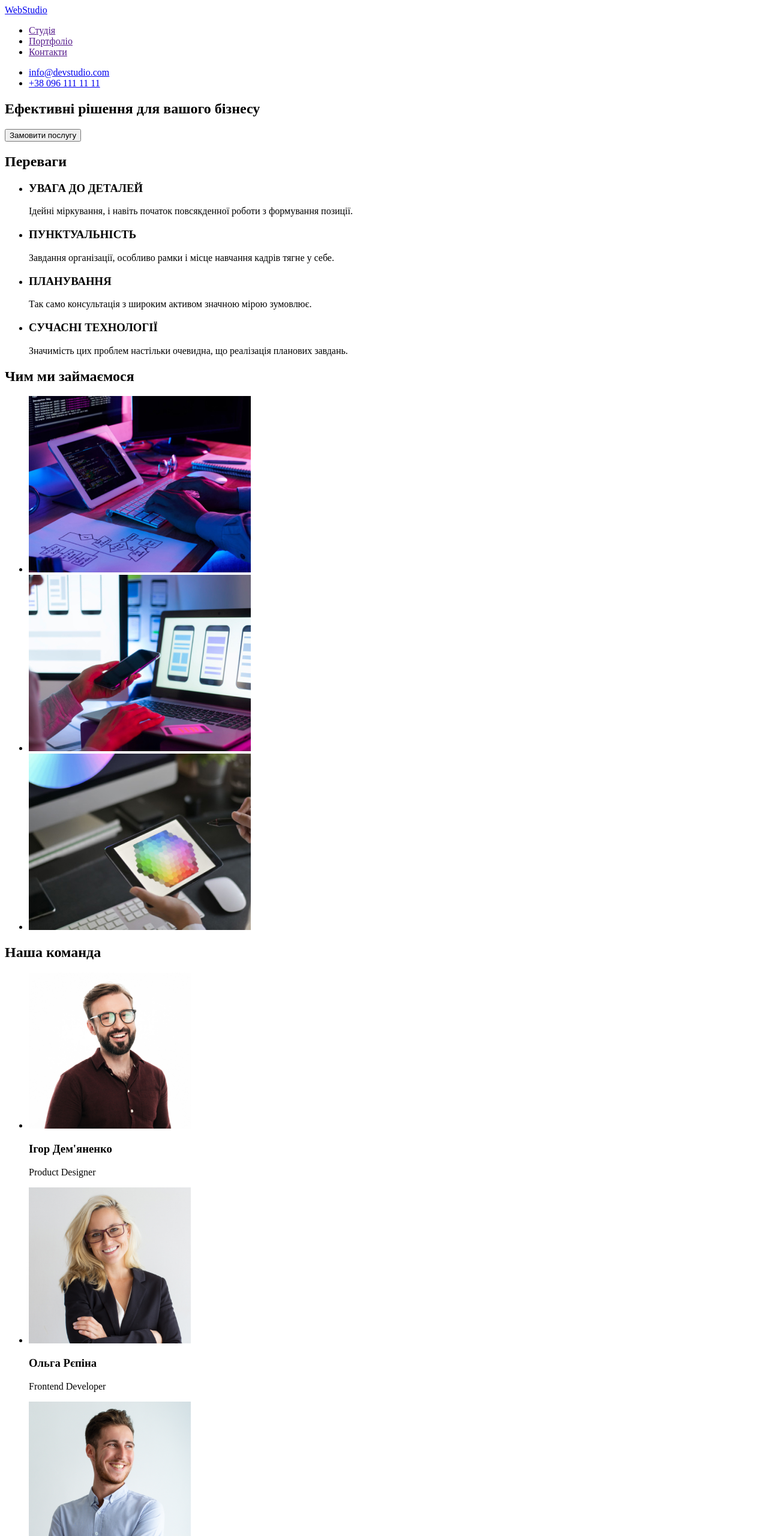
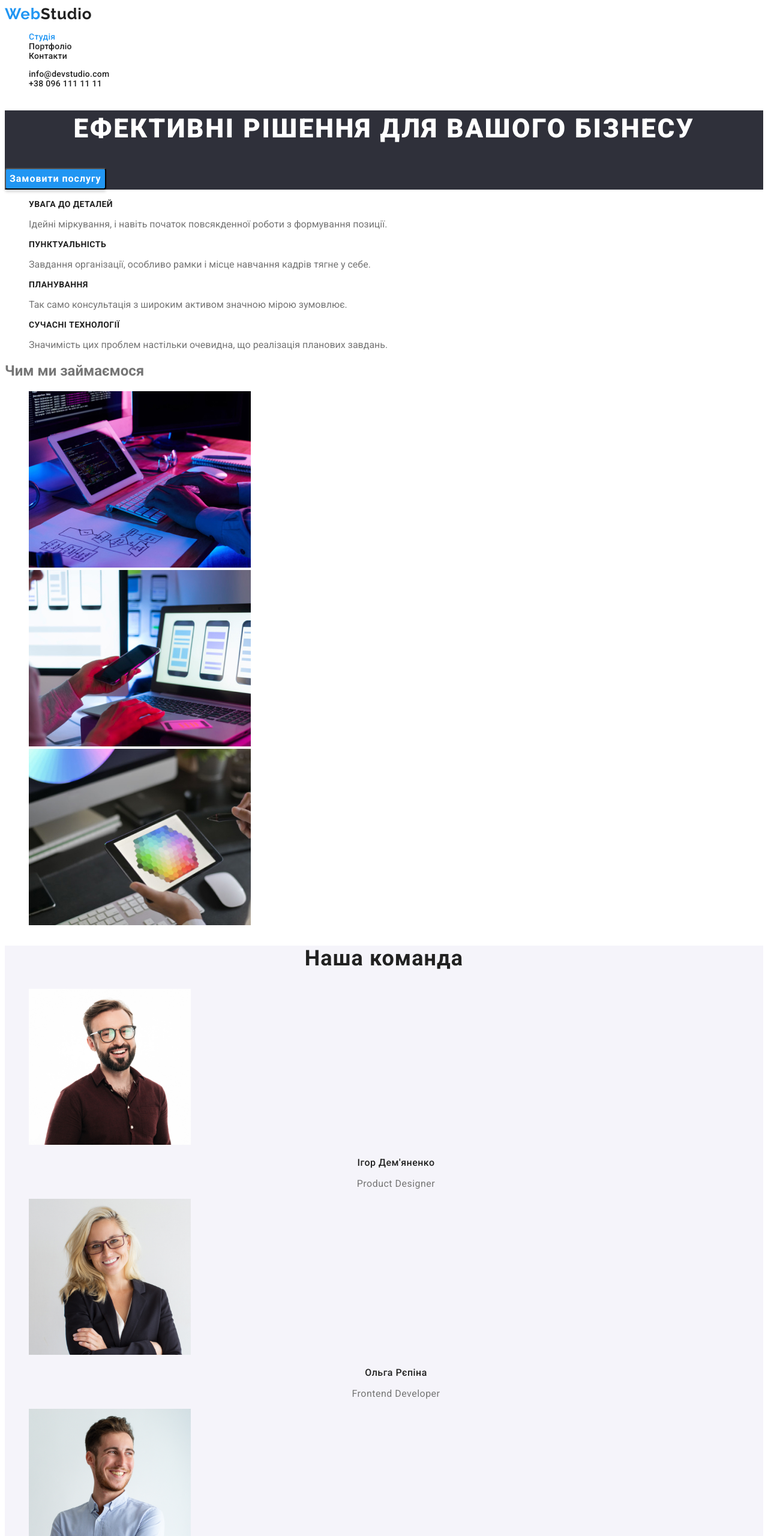
Before and after one commit to Rasiuk/goit-markup-hw-02, a plain HTML site: page index.html in a window 1280 px wide. Shown: the top 2560 px of the page at 60% size. Drawn offline with Linux system fonts and the light colour scheme.

Commit message:
Додає сторінку портфоліо та стилі

```diff
--- /dev/null
+++ b/css/styles.css
@@ -0,0 +1,207 @@
+:root {
+  /* Text-color */
+  --primary-text-color: #757575;
+  --title-text-color: #212121;
+  --light-text-color: #ffffff;
+  --primary-light-color: rgba(255, 255, 255, 0.6);
+  /* background-color */
+  --accent-color: #2196f3;
+  --background-color: #2f303a;
+  --background-gray: #f5f4fa;
+}
+body {
+  font-family: "Raleway", sans-serif;
+  font-family: "Roboto", sans-serif;
+
+  background-color: var(--light-text-color);
+  color: var(--primary-text-color);
+}
+/* Палітра кольорів
+Текст заголовки #212121;
+Текст основний  #757575;
+Фон футера      #2F303A
+білий текст  #FFFFFF
+
+*/
+
+.header {
+  font-style: normal;
+  font-weight: 500;
+  font-size: 14px;
+  line-height: 16px;
+  letter-spacing: 0.02em;
+}
+
+.nav-link {
+  color: var(--title-text-color);
+}
+.logo {
+  text-decoration: none;
+  font-family: "Raleway";
+  font-style: normal;
+  font-weight: 700;
+  font-size: 26px;
+  line-height: 31px;
+  letter-spacing: 0.03em;
+  color: var(--title-text-color);
+}
+.current {
+  color: var(--accent-color);
+}
+.logo span {
+  color: var(--accent-color);
+}
+
+.list {
+  list-style: none;
+}
+.link {
+  text-decoration: none;
+}
+
+.nav-link:hover,
+.nav-link:focus {
+  color: var(--accent-color);
+}
+
+.header-item {
+  list-style: none;
+}
+.header-link {
+  color: var(--title-text-color);
+}
+.header-link:hover,
+.header-link:focus {
+  color: var(--accent-color);
+}
+.hero {
+  background-color: var(--background-color);
+}
+.hero-title {
+  font-weight: 900;
+  font-size: 44px;
+  line-height: 60px;
+  text-align: center;
+  letter-spacing: 0.06em;
+  text-transform: uppercase;
+  color: #ffffff;
+}
+
+.btn {
+  color: #ffffff;
+  background-color: var(--accent-color);
+  font-family: inherit;
+  font-style: normal;
+  font-weight: 700;
+  font-size: 16px;
+  line-height: 30px;
+  display: flex;
+  align-items: center;
+  text-align: center;
+  letter-spacing: 0.06em;
+  box-shadow: 0px 4px 4px rgba(0, 0, 0, 0.15);
+  border-radius: 4px;
+  cursor: pointer;
+}
+.feature-list {
+  list-style: none;
+}
+.visually-hidden {
+  position: absolute;
+  white-space: nowrap;
+  width: 1px;
+  height: 1px;
+  overflow: hidden;
+  border: 0;
+  padding: 0;
+  clip: rect(0 0 0 0);
+  clip-path: inset(50%);
+  margin: -1px;
+}
+.feature-title {
+  font-weight: 700;
+  font-size: 14px;
+  line-height: 16px;
+  letter-spacing: 0.03em;
+  text-transform: uppercase;
+  color: var(--title-text-color);
+}
+.team {
+  background-color: var(--background-gray);
+}
+
+.team-title {
+  font-weight: 700;
+  font-size: 36px;
+  line-height: 42px;
+  text-align: center;
+  letter-spacing: 0.03em;
+  color: var(--title-text-color);
+}
+.team-name {
+  font-weight: 500;
+  font-size: 16px;
+  line-height: 19px;
+  text-align: center;
+  letter-spacing: 0.03em;
+  color: var(--title-text-color);
+}
+.team-text {
+  font-weight: 400;
+  font-size: 16px;
+  line-height: 19px;
+  text-align: center;
+  letter-spacing: 0.03em;
+}
+
+.footer {
+  background-color: var(--background-color);
+}
+.footer-logo {
+  color: var(--light-text-color);
+}
+
+.footer-link:hover,
+.footer-link {
+  color: var(--accent-color);
+}
+.footer-address {
+  font-style: normal;
+  font-weight: 400;
+  font-size: 14px;
+  line-height: 24px;
+  letter-spacing: 0.03em;
+  color: var(--light-text-color);
+}
+.footer-link {
+  font-weight: 400;
+  font-size: 14px;
+  line-height: 24px;
+  letter-spacing: 0.03em;
+  color: var(--primary-light-color);
+}
+/* Портфоліо */
+
+.filter-btn {
+  font-style: normal;
+  font-weight: 500;
+  font-size: 16px;
+  line-height: 26px;
+  text-align: center;
+  letter-spacing: 0.03em;
+  color: var(--title-text-color);
+  background-color: var(--background-gray);
+}
+
+.filter-btn:hover,
+.filter-btn:focus {
+  color: var(--light-text-color);
+  background-color: var(--accent-color);
+}
+.project-name {
+  font-weight: 700;
+  font-size: 18px;
+  line-height: 36px;
+  letter-spacing: 0.06em;
+  color: var(--title-text-color);
+}
--- a/index.html
+++ b/index.html
@@ -5,97 +5,164 @@
     <meta http-equiv="X-UA-Compatible" content="IE=edge" />
     <meta name="viewport" content="width=device-width, initial-scale=1.0" />
     <title>Студія</title>
+    <link rel="preconnect" href="https://fonts.googleapis.com" />
+    <link rel="preconnect" href="https://fonts.gstatic.com" crossorigin />
+    <link
+      href="https://fonts.googleapis.com/css2?family=Raleway:wght@700&family=Roboto:wght@400;500;700;900&display=swap"
+      rel="stylesheet"
+    />
+    <link rel="stylesheet" href="./css/styles.css" />
   </head>
   <body>
     <!-- Шапка сайту -->
-    <header>
-      <a href="/index.html">WebStudio</a>
-      <nav>
-        <ul>
-          <li><a href="">Студія</a></li>
-          <li><a href="">Портфоліо</a></li>
-          <li><a href="">Контакти</a></li>
+    <header class="header">
+      <a class="logo" href="/index.html"><span>Web</span>Studio</a>
+      <nav class="header-nav">
+        <ul class="nav-list list">
+          <li class="nav-item">
+            <a class="nav-link current link" href="/index.html">Студія</a>
+          </li>
+          <li class="nav-item">
+            <a class="nav-link link link" href="./portfolio.html">Портфоліо</a>
+          </li>
+          <li class="nav-item">
+            <a class="nav-link link" href="">Контакти</a>
+          </li>
         </ul>
       </nav>
-      <ul>
-        <li><a href="mailto:info@devstudio.com">info@devstudio.com</a></li>
-        <li><a href="tel:+380961111111">+38 096 111 11 11</a></li>
+      <ul class="header-list list">
+        <li class="header-item">
+          <a class="header-link link" href="mailto:info@devstudio.com"
+            >info@devstudio.com</a
+          >
+        </li>
+        <li class="header-item">
+          <a class="header-link link" href="tel:+380961111111"
+            >+38 096 111 11 11</a
+          >
+        </li>
       </ul>
     </header>
     <main>
-      <section>
-        <h1>Ефективні рішення для вашого бізнесу</h1>
-        <button type="button">Замовити послугу</button>
+      <!-- Герой -->
+      <section class="hero">
+        <h1 class="hero-title">Ефективні рішення для вашого бізнесу</h1>
+        <button class="btn" type="button">Замовити послугу</button>
       </section>
-      <section>
-        <h2>Переваги</h2>
-        <ul>
-          <li>
-            <h3>УВАГА ДО ДЕТАЛЕЙ</h3>
-            <p>Ідейні міркування, і навіть початок повсякденної роботи з формування позиції.</p>
+      <!-- Переваги -->
+      <section class="feature">
+        <h2 class="visually-hidden">Переваги</h2>
+        <ul class="feature-list list">
+          <li class="feature-item">
+            <h3 class="feature-title">УВАГА ДО ДЕТАЛЕЙ</h3>
+            <p class="feature-text">
+              Ідейні міркування, і навіть початок повсякденної роботи з
+              формування позиції.
+            </p>
           </li>
-          <li>
-            <h3>ПУНКТУАЛЬНІСТЬ</h3>
-            <p>Завдання організації, особливо рамки і місце навчання кадрів тягне у себе.</p>
+          <li class="feature-item">
+            <h3 class="feature-title">ПУНКТУАЛЬНІСТЬ</h3>
+            <p class="feature-text">
+              Завдання організації, особливо рамки і місце навчання кадрів тягне
+              у себе.
+            </p>
           </li>
-          <li>
-            <h3>ПЛАНУВАННЯ</h3>
-            <p>Так само консультація з широким активом значною мірою зумовлює.</p>
+          <li class="feature-item">
+            <h3 class="feature-title">ПЛАНУВАННЯ</h3>
+            <p class="feature-text">
+              Так само консультація з широким активом значною мірою зумовлює.
+            </p>
           </li>
-          <li>
-            <h3>СУЧАСНІ ТЕХНОЛОГІЇ</h3>
-            <p>Значимість цих проблем настільки очевидна, що реалізація планових завдань.</p>
+          <li class="feature-item">
+            <h3 class="feature-title">СУЧАСНІ ТЕХНОЛОГІЇ</h3>
+            <p class="feature-text">
+              Значимість цих проблем настільки очевидна, що реалізація планових
+              завдань.
+            </p>
           </li>
         </ul>
       </section>
-      <section>
-        <h2>Чим ми займаємося</h2>
-        <ul>
-          <li><img src="./images/img.jpg" alt="набір тексту для пк" width="370" /></li>
-          <li><img src="./images/box-2.jpg" alt="дизайн для смартфону" width="370" /></li>
-          <li><img src="./images/box-3.jpg" alt="Паліттра на планшеті" width="370" /></li>
+      <!-- Чим ми займаємось -->
+      <section class="box">
+        <h2 class="main-title">Чим ми займаємося</h2>
+        <ul class="box-list list">
+          <li class="box-item">
+            <img
+              class="img"
+              src="./images/img.jpg"
+              alt="набір тексту для пк"
+              width="370"
+            />
+          </li>
+          <li class="box-item">
+            <img
+              class="img"
+              src="./images/box-2.jpg"
+              alt="дизайн для смартфону"
+              width="370"
+            />
+          </li>
+          <li class="box-item">
+            <img
+              class="img"
+              src="./images/box-3.jpg"
+              alt="Паліттра на планшеті"
+              width="370"
+            />
+          </li>
         </ul>
       </section>
-      <section>
-        <h2>Наша команда</h2>
-        <ul>
-          <li>
+      <!-- Наша команда -->
+      <section class="team">
+        <h2 class="team-title">Наша команда</h2>
+        <ul class="team-list list">
+          <li class="team-item">
             <img src="./images/img-1.jpg" alt="Фото Ігоря" width="270" />
-            <h3>Ігор Дем'яненко</h3>
-            <p>Product Designer</p>
+            <h3 class="team-name">Ігор Дем'яненко</h3>
+            <p class="team-text">Product Designer</p>
           </li>
           <li>
             <img src="./images/img-2.jpg" alt="Фото Ольги" width="270" />
-            <h3>Ольга Рєпіна</h3>
-            <p>Frontend Developer</p>
+            <h3 class="team-name">Ольга Рєпіна</h3>
+            <p class="team-text">Frontend Developer</p>
           </li>
           <li>
             <img src="./images/img-3.jpg" alt="Фото Миколи" width="270" />
-            <h3>Микола Тарасов</h3>
-            <p>Marketing</p>
+            <h3 class="team-name">Микола Тарасов</h3>
+            <p class="team-text">Marketing</p>
           </li>
-          <li>
+          <li class="team-item">
             <img src="./images/img-4.jpg" alt="Фото Михайла" width="270" />
-            <h3>Михайло Єрмаков</h3>
-            <p>UI Designer</p>
+            <h3 class="team-name">Михайло Єрмаков</h3>
+            <p class="team-text">UI Designer</p>
           </li>
         </ul>
       </section>
     </main>
-    <footer>
-      <a href="/index.html">WebStudio</a>
+    <!-- Футер -->
+    <footer class="footer">
+      <a class="footer-logo logo" href="/index.html"><span>Web</span>Studio</a>
       <address>
-        <ul>
-          <li>
+        <ul class="footer-list list">
+          <li class="footer-item">
             <a
+              class="footer-address link"
               href="https://goo.gl/maps/1MUiwfSM5o2cwTpF7"
               target="_blank"
               rel="noopener noreferrer"
               >м. Київ, пр-т Лесі Українки, 26</a
             >
           </li>
-          <li><a href="mailto:info@devstudio.com">info@devstudio.com</a></li>
-          <li><a href="tel:+380961111111">+38 096 111 11 11</a></li>
+          <li class="footer-item">
+            <a class="footer-link link" href="mailto:info@devstudio.com"
+              >info@devstudio.com</a
+            >
+          </li>
+          <li class="footer-item">
+            <a class="footer-link link" href="tel:+380961111111"
+              >+38 096 111 11 11</a
+            >
+          </li>
         </ul>
       </address>
     </footer>
```
Also changed, not shown: portfolio.html (added, +175 -0 lines), images/project-1.jpg (added), images/project-2.jpg (added), images/project-3.jpg (added), images/project-4.jpg (added), images/project-5.jpg (added), images/project-6.jpg (added), images/project-7.jpg (added), images/project-8.jpg (added), images/project-9.jpg (added).
